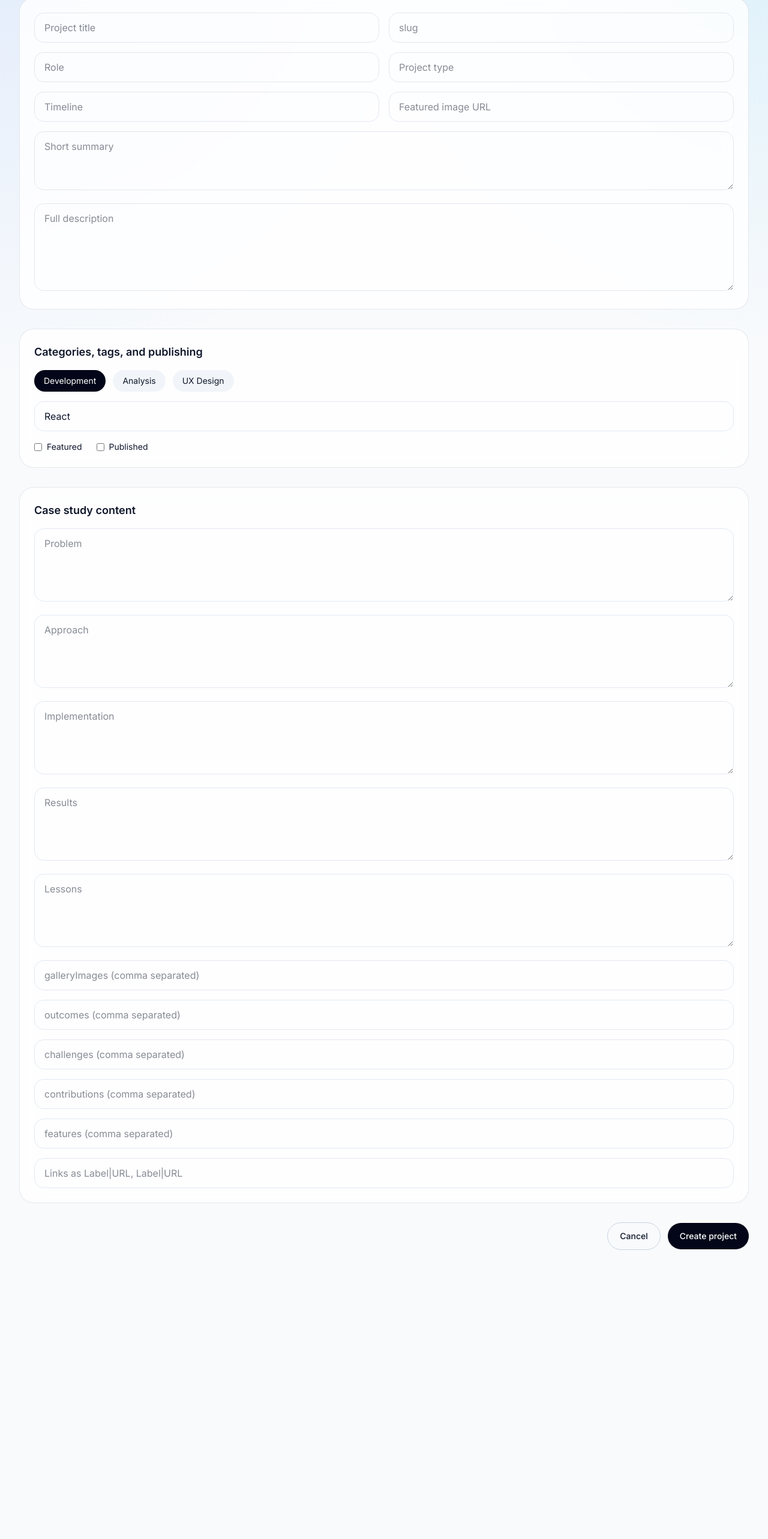
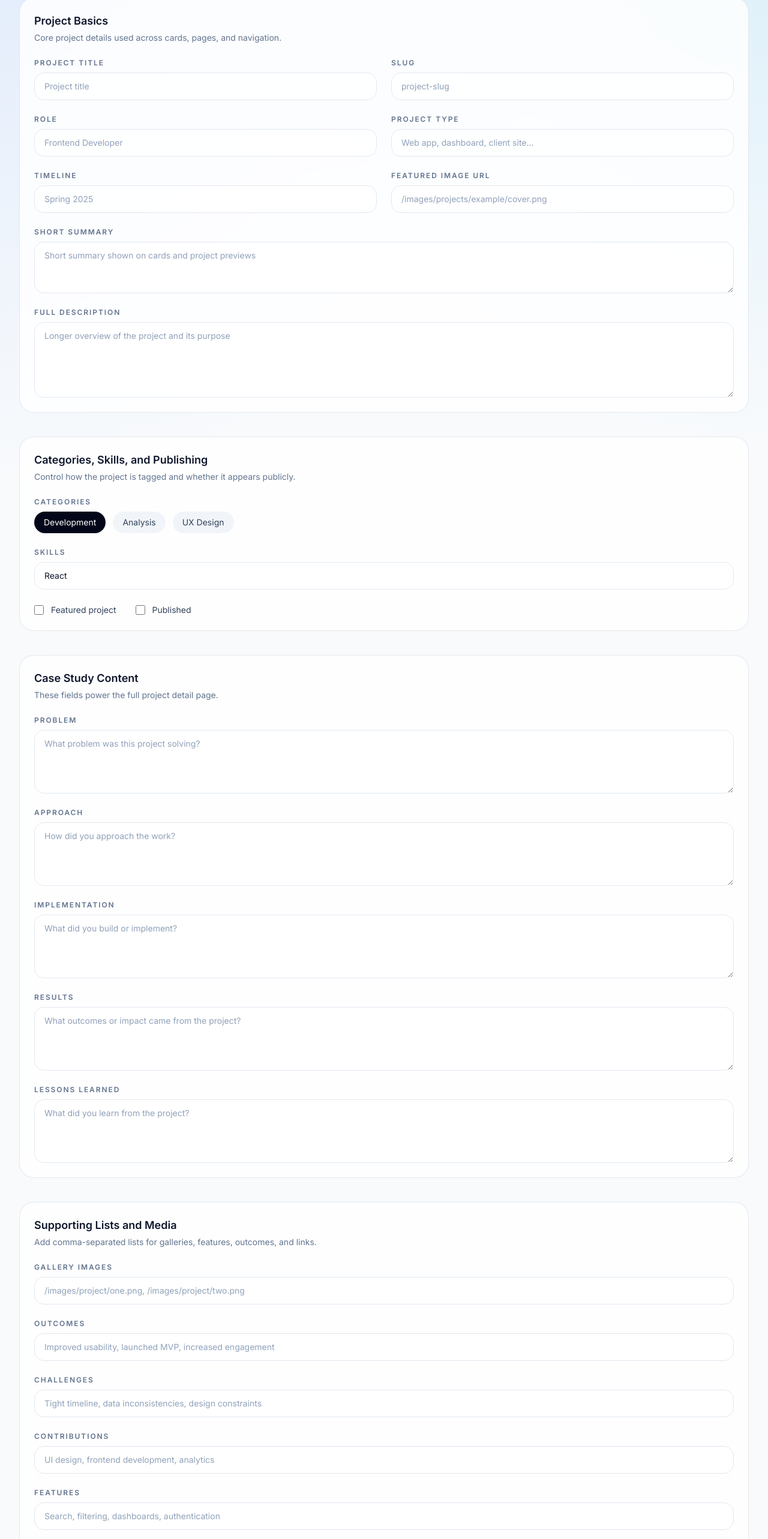
Before and after one commit to AAllred18/andrew-allred-portfolio, a Next.js app: page /admin/projects/new in a window 1280 px wide. Shown: the part 160-2726 px from the top of the page at 60% size. Before the commit the page ends 2292 px from the top, so only its background shows below. Built offline with nearby package versions, Linux system fonts and the light colour scheme; no server answers.

Commit message:
Fixing form to add new project

```diff
--- a/app/admin/login/login-client.tsx
+++ b/app/admin/login/login-client.tsx
@@ -30,7 +30,7 @@ export default function AdminLoginClient() {
 
   return (
     <main className="section-shell flex min-h-screen items-center justify-center py-12">
-      <form onSubmit={handleSubmit} className="glass w-full max-w-md rounded-[2rem] p-8">
+      <form onSubmit={handleSubmit} className="glass w-full max-w-md rounded-4xl p-8">
         <p className="text-sm font-semibold uppercase tracking-[0.2em] text-blue-600">Secure admin</p>
         <h1 className="mt-3 text-3xl font-semibold tracking-tight">Sign in</h1>
 
--- a/components/admin/project-form.tsx
+++ b/components/admin/project-form.tsx
@@ -35,6 +35,26 @@ const emptyProject = {
   published: false
 };
 
+function Field({
+  label,
+  children
+}: {
+  label: string;
+  children: React.ReactNode;
+}) {
+  return (
+    <div className="flex flex-col gap-2">
+      <label className="text-xs font-semibold uppercase tracking-[0.16em] text-slate-500 dark:text-slate-400">
+        {label}
+      </label>
+      {children}
+    </div>
+  );
+}
+
+const inputClassName =
+  'w-full rounded-2xl border border-slate-200 bg-white/70 px-4 py-3 text-sm text-slate-900 outline-none transition placeholder:text-slate-400 focus:border-blue-500 focus:ring-2 focus:ring-blue-200 dark:border-slate-700 dark:bg-slate-900/60 dark:text-white dark:placeholder:text-slate-500 dark:focus:border-blue-400 dark:focus:ring-blue-900/40';
+
 export function ProjectForm({ initialValues, mode }: ProjectFormProps) {
   const router = useRouter();
   const [form, setForm] = useState<any>(initialValues || emptyProject);
@@ -45,80 +65,359 @@ export function ProjectForm({ initialValues, mode }: ProjectFormProps) {
     [initialValues, mode]
   );
 
-  const update = (key: string, value: any) => setForm((current: any) => ({ ...current, [key]: value }));
+  const update = (key: string, value: any) =>
+    setForm((current: any) => ({ ...current, [key]: value }));
 
   async function handleSubmit(event: React.FormEvent<HTMLFormElement>) {
     event.preventDefault();
     setSaving(true);
+
     const response = await fetch(endpoint, {
       method: mode === 'create' ? 'POST' : 'PATCH',
       headers: { 'Content-Type': 'application/json' },
       body: JSON.stringify(form)
     });
+
     setSaving(false);
-    if (response.ok) router.push('/admin');
+
+    if (response.ok) {
+      router.push('/admin');
+    }
   }
 
   return (
-    <form onSubmit={handleSubmit} className="space-y-8">
+    <form onSubmit={handleSubmit} className="space-y-10">
       <section className="glass rounded-3xl p-6">
-        <div className="grid gap-4 md:grid-cols-2">
-          <input value={form.title} onChange={(e) => update('title', e.target.value)} placeholder="Project title" className="rounded-2xl border border-slate-200 bg-transparent px-4 py-3 dark:border-slate-700" />
-          <input value={form.slug} onChange={(e) => update('slug', e.target.value)} placeholder="slug" className="rounded-2xl border border-slate-200 bg-transparent px-4 py-3 dark:border-slate-700" />
-          <input value={form.role} onChange={(e) => update('role', e.target.value)} placeholder="Role" className="rounded-2xl border border-slate-200 bg-transparent px-4 py-3 dark:border-slate-700" />
-          <input value={form.projectType} onChange={(e) => update('projectType', e.target.value)} placeholder="Project type" className="rounded-2xl border border-slate-200 bg-transparent px-4 py-3 dark:border-slate-700" />
-          <input value={form.timeline} onChange={(e) => update('timeline', e.target.value)} placeholder="Timeline" className="rounded-2xl border border-slate-200 bg-transparent px-4 py-3 dark:border-slate-700" />
-          <input value={form.featuredImage} onChange={(e) => update('featuredImage', e.target.value)} placeholder="Featured image URL" className="rounded-2xl border border-slate-200 bg-transparent px-4 py-3 dark:border-slate-700" />
+        <div className="mb-6">
+          <h2 className="text-lg font-semibold text-slate-900 dark:text-white">
+            Project Basics
+          </h2>
+          <p className="mt-1 text-sm text-slate-500 dark:text-slate-400">
+            Core project details used across cards, pages, and navigation.
+          </p>
         </div>
-        <textarea value={form.shortSummary} onChange={(e) => update('shortSummary', e.target.value)} placeholder="Short summary" rows={3} className="mt-4 w-full rounded-2xl border border-slate-200 bg-transparent px-4 py-3 dark:border-slate-700" />
-        <textarea value={form.fullDescription} onChange={(e) => update('fullDescription', e.target.value)} placeholder="Full description" rows={5} className="mt-4 w-full rounded-2xl border border-slate-200 bg-transparent px-4 py-3 dark:border-slate-700" />
+
+        <div className="grid gap-6 md:grid-cols-2">
+          <Field label="Project Title">
+            <input
+              value={form.title}
+              onChange={(e) => update('title', e.target.value)}
+              placeholder="Project title"
+              className={inputClassName}
+            />
+          </Field>
+
+          <Field label="Slug">
+            <input
+              value={form.slug}
+              onChange={(e) => update('slug', e.target.value)}
+              placeholder="project-slug"
+              className={inputClassName}
+            />
+          </Field>
+
+          <Field label="Role">
+            <input
+              value={form.role}
+              onChange={(e) => update('role', e.target.value)}
+              placeholder="Frontend Developer"
+              className={inputClassName}
+            />
+          </Field>
+
+          <Field label="Project Type">
+            <input
+              value={form.projectType}
+              onChange={(e) => update('projectType', e.target.value)}
+              placeholder="Web app, dashboard, client site..."
+              className={inputClassName}
+            />
+          </Field>
+
+          <Field label="Timeline">
+            <input
+              value={form.timeline}
+              onChange={(e) => update('timeline', e.target.value)}
+              placeholder="Spring 2025"
+              className={inputClassName}
+            />
+          </Field>
+
+          <Field label="Featured Image URL">
+            <input
+              value={form.featuredImage}
+              onChange={(e) => update('featuredImage', e.target.value)}
+              placeholder="/images/projects/example/cover.png"
+              className={inputClassName}
+            />
+          </Field>
+        </div>
+
+        <div className="mt-6 space-y-6">
+          <Field label="Short Summary">
+            <textarea
+              value={form.shortSummary}
+              onChange={(e) => update('shortSummary', e.target.value)}
+              placeholder="Short summary shown on cards and project previews"
+              rows={3}
+              className={inputClassName}
+            />
+          </Field>
+
+          <Field label="Full Description">
+            <textarea
+              value={form.fullDescription}
+              onChange={(e) => update('fullDescription', e.target.value)}
+              placeholder="Longer overview of the project and its purpose"
+              rows={5}
+              className={inputClassName}
+            />
+          </Field>
+        </div>
       </section>
 
       <section className="glass rounded-3xl p-6">
-        <h3 className="text-lg font-semibold">Categories, tags, and publishing</h3>
-        <div className="mt-4 flex flex-wrap gap-3">
+        <div className="mb-6">
+          <h2 className="text-lg font-semibold text-slate-900 dark:text-white">
+            Categories, Skills, and Publishing
+          </h2>
+          <p className="mt-1 text-sm text-slate-500 dark:text-slate-400">
+            Control how the project is tagged and whether it appears publicly.
+          </p>
+        </div>
+
+        <Field label="Categories">
+          <div className="flex flex-wrap gap-3">
             {PROJECT_CATEGORIES.map((category) => {
               const active = form.categories.includes(category);
+
               return (
                 <button
                   type="button"
                   key={category}
-                onClick={() => update('categories', active ? form.categories.filter((item: string) => item !== category) : [...form.categories, category])}
-                className={`rounded-full px-4 py-2 text-sm ${active ? 'bg-slate-950 text-white dark:bg-white dark:text-slate-950' : 'bg-slate-100 dark:bg-slate-900'}`}
+                  onClick={() =>
+                    update(
+                      'categories',
+                      active
+                        ? form.categories.filter((item: string) => item !== category)
+                        : [...form.categories, category]
+                    )
+                  }
+                  className={`rounded-full px-4 py-2 text-sm transition ${
+                    active
+                      ? 'bg-slate-950 text-white dark:bg-white dark:text-slate-950'
+                      : 'bg-slate-100 text-slate-700 hover:bg-slate-200 dark:bg-slate-900 dark:text-slate-300 dark:hover:bg-slate-800'
+                  }`}
                 >
                   {category}
                 </button>
               );
             })}
           </div>
-        <input value={form.skills.join(', ')} onChange={(e) => update('skills', e.target.value.split(',').map((item) => item.trim()).filter(Boolean))} placeholder="Skills, comma separated" className="mt-4 w-full rounded-2xl border border-slate-200 bg-transparent px-4 py-3 dark:border-slate-700" />
-        <div className="mt-4 flex flex-wrap gap-6 text-sm">
-          <label className="flex items-center gap-2"><input type="checkbox" checked={form.featured} onChange={(e) => update('featured', e.target.checked)} /> Featured</label>
-          <label className="flex items-center gap-2"><input type="checkbox" checked={form.published} onChange={(e) => update('published', e.target.checked)} /> Published</label>
+        </Field>
+
+        <div className="mt-6">
+          <Field label="Skills">
+            <input
+              value={form.skills.join(', ')}
+              onChange={(e) =>
+                update(
+                  'skills',
+                  e.target.value
+                    .split(',')
+                    .map((item) => item.trim())
+                    .filter(Boolean)
+                )
+              }
+              placeholder="React, TypeScript, MongoDB"
+              className={inputClassName}
+            />
+          </Field>
+        </div>
+
+        <div className="mt-6 flex flex-wrap gap-8 text-sm">
+          <label className="flex items-center gap-3 text-slate-700 dark:text-slate-300">
+            <input
+              type="checkbox"
+              checked={form.featured}
+              onChange={(e) => update('featured', e.target.checked)}
+              className="h-4 w-4 rounded border-slate-300"
+            />
+            Featured project
+          </label>
+
+          <label className="flex items-center gap-3 text-slate-700 dark:text-slate-300">
+            <input
+              type="checkbox"
+              checked={form.published}
+              onChange={(e) => update('published', e.target.checked)}
+              className="h-4 w-4 rounded border-slate-300"
+            />
+            Published
+          </label>
         </div>
       </section>
 
       <section className="glass rounded-3xl p-6">
-        <h3 className="text-lg font-semibold">Case study content</h3>
-        {['problem', 'approach', 'implementation', 'results', 'lessons'].map((field) => (
+        <div className="mb-6">
+          <h2 className="text-lg font-semibold text-slate-900 dark:text-white">
+            Case Study Content
+          </h2>
+          <p className="mt-1 text-sm text-slate-500 dark:text-slate-400">
+            These fields power the full project detail page.
+          </p>
+        </div>
+
+        <div className="space-y-6">
+          <Field label="Problem">
             <textarea
-            key={field}
-            value={form[field] || ''}
-            onChange={(e) => update(field, e.target.value)}
-            placeholder={field.charAt(0).toUpperCase() + field.slice(1)}
+              value={form.problem || ''}
+              onChange={(e) => update('problem', e.target.value)}
+              placeholder="What problem was this project solving?"
               rows={4}
-            className="mt-4 w-full rounded-2xl border border-slate-200 bg-transparent px-4 py-3 dark:border-slate-700"
+              className={inputClassName}
             />
-        ))}
-        {['galleryImages', 'outcomes', 'challenges', 'contributions', 'features'].map((field) => (
+          </Field>
+
+          <Field label="Approach">
+            <textarea
+              value={form.approach || ''}
+              onChange={(e) => update('approach', e.target.value)}
+              placeholder="How did you approach the work?"
+              rows={4}
+              className={inputClassName}
+            />
+          </Field>
+
+          <Field label="Implementation">
+            <textarea
+              value={form.implementation || ''}
+              onChange={(e) => update('implementation', e.target.value)}
+              placeholder="What did you build or implement?"
+              rows={4}
+              className={inputClassName}
+            />
+          </Field>
+
+          <Field label="Results">
+            <textarea
+              value={form.results || ''}
+              onChange={(e) => update('results', e.target.value)}
+              placeholder="What outcomes or impact came from the project?"
+              rows={4}
+              className={inputClassName}
+            />
+          </Field>
+
+          <Field label="Lessons Learned">
+            <textarea
+              value={form.lessons || ''}
+              onChange={(e) => update('lessons', e.target.value)}
+              placeholder="What did you learn from the project?"
+              rows={4}
+              className={inputClassName}
+            />
+          </Field>
+        </div>
+      </section>
+
+      <section className="glass rounded-3xl p-6">
+        <div className="mb-6">
+          <h2 className="text-lg font-semibold text-slate-900 dark:text-white">
+            Supporting Lists and Media
+          </h2>
+          <p className="mt-1 text-sm text-slate-500 dark:text-slate-400">
+            Add comma-separated lists for galleries, features, outcomes, and links.
+          </p>
+        </div>
+
+        <div className="grid gap-6">
+          <Field label="Gallery Images">
             <input
-            key={field}
-            value={(form[field] || []).join(', ')}
-            onChange={(e) => update(field, e.target.value.split(',').map((item) => item.trim()).filter(Boolean))}
-            placeholder={`${field} (comma separated)`}
-            className="mt-4 w-full rounded-2xl border border-slate-200 bg-transparent px-4 py-3 dark:border-slate-700"
+              value={(form.galleryImages || []).join(', ')}
+              onChange={(e) =>
+                update(
+                  'galleryImages',
+                  e.target.value
+                    .split(',')
+                    .map((item) => item.trim())
+                    .filter(Boolean)
+                )
+              }
+              placeholder="/images/project/one.png, /images/project/two.png"
+              className={inputClassName}
             />
-        ))}
+          </Field>
+
+          <Field label="Outcomes">
+            <input
+              value={(form.outcomes || []).join(', ')}
+              onChange={(e) =>
+                update(
+                  'outcomes',
+                  e.target.value
+                    .split(',')
+                    .map((item) => item.trim())
+                    .filter(Boolean)
+                )
+              }
+              placeholder="Improved usability, launched MVP, increased engagement"
+              className={inputClassName}
+            />
+          </Field>
+
+          <Field label="Challenges">
+            <input
+              value={(form.challenges || []).join(', ')}
+              onChange={(e) =>
+                update(
+                  'challenges',
+                  e.target.value
+                    .split(',')
+                    .map((item) => item.trim())
+                    .filter(Boolean)
+                )
+              }
+              placeholder="Tight timeline, data inconsistencies, design constraints"
+              className={inputClassName}
+            />
+          </Field>
+
+          <Field label="Contributions">
+            <input
+              value={(form.contributions || []).join(', ')}
+              onChange={(e) =>
+                update(
+                  'contributions',
+                  e.target.value
+                    .split(',')
+                    .map((item) => item.trim())
+                    .filter(Boolean)
+                )
+              }
+              placeholder="UI design, frontend development, analytics"
+              className={inputClassName}
+            />
+          </Field>
+
+          <Field label="Features">
+            <input
+              value={(form.features || []).join(', ')}
+              onChange={(e) =>
+                update(
+                  'features',
+                  e.target.value
+                    .split(',')
+                    .map((item) => item.trim())
+                    .filter(Boolean)
+                )
+              }
+              placeholder="Search, filtering, dashboards, authentication"
+              className={inputClassName}
+            />
+          </Field>
+
+          <Field label="Links">
             <input
               value={(form.links || []).map((link: any) => `${link.label}|${link.url}`).join(', ')}
               onChange={(e) =>
@@ -134,14 +433,27 @@ export function ProjectForm({ initialValues, mode }: ProjectFormProps) {
                     })
                 )
               }
-          placeholder="Links as Label|URL, Label|URL"
-          className="mt-4 w-full rounded-2xl border border-slate-200 bg-transparent px-4 py-3 dark:border-slate-700"
+              placeholder="Live Site|https://..., GitHub|https://..."
+              className={inputClassName}
             />
+          </Field>
+        </div>
       </section>
 
       <div className="flex items-center justify-end gap-3">
-        <button type="button" onClick={() => router.push('/admin')} className="rounded-full border border-slate-300 px-5 py-3 text-sm font-medium dark:border-slate-700">Cancel</button>
-        <button type="submit" className="rounded-full bg-slate-950 px-5 py-3 text-sm font-medium text-white dark:bg-white dark:text-slate-950">
+        <button
+          type="button"
+          onClick={() => router.push('/admin')}
+          className="rounded-full border border-slate-300 px-5 py-3 text-sm font-medium text-slate-700 transition hover:bg-slate-100 dark:border-slate-700 dark:text-slate-300 dark:hover:bg-slate-900"
+        >
+          Cancel
+        </button>
+
+        <button
+          type="submit"
+          disabled={saving}
+          className="rounded-full bg-slate-950 px-5 py-3 text-sm font-medium text-white transition hover:-translate-y-0.5 disabled:cursor-not-allowed disabled:opacity-70 dark:bg-white dark:text-slate-950"
+        >
           {saving ? 'Saving...' : mode === 'create' ? 'Create project' : 'Update project'}
         </button>
       </div>
```
Lines whose indentation alone changed are shown as unchanged.
